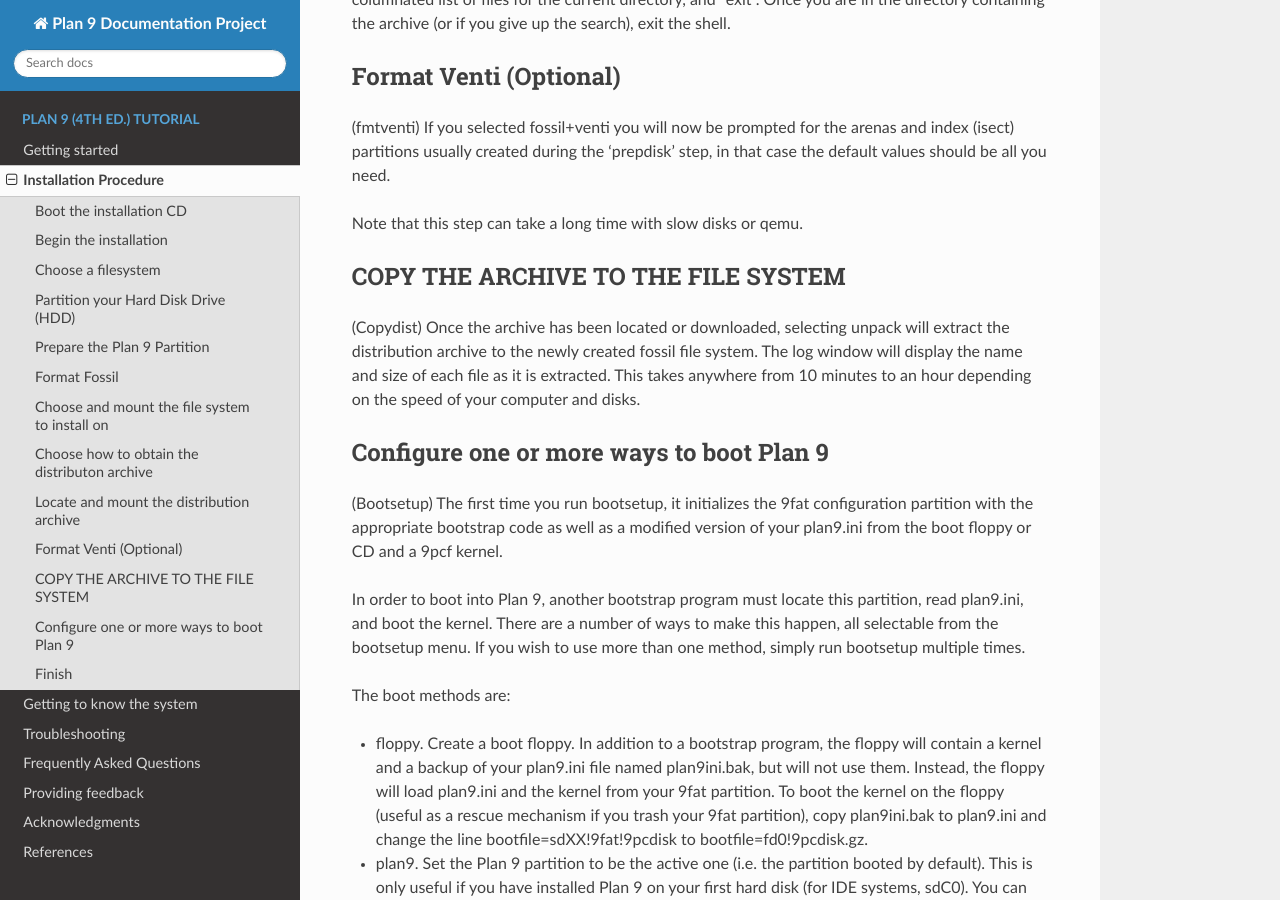
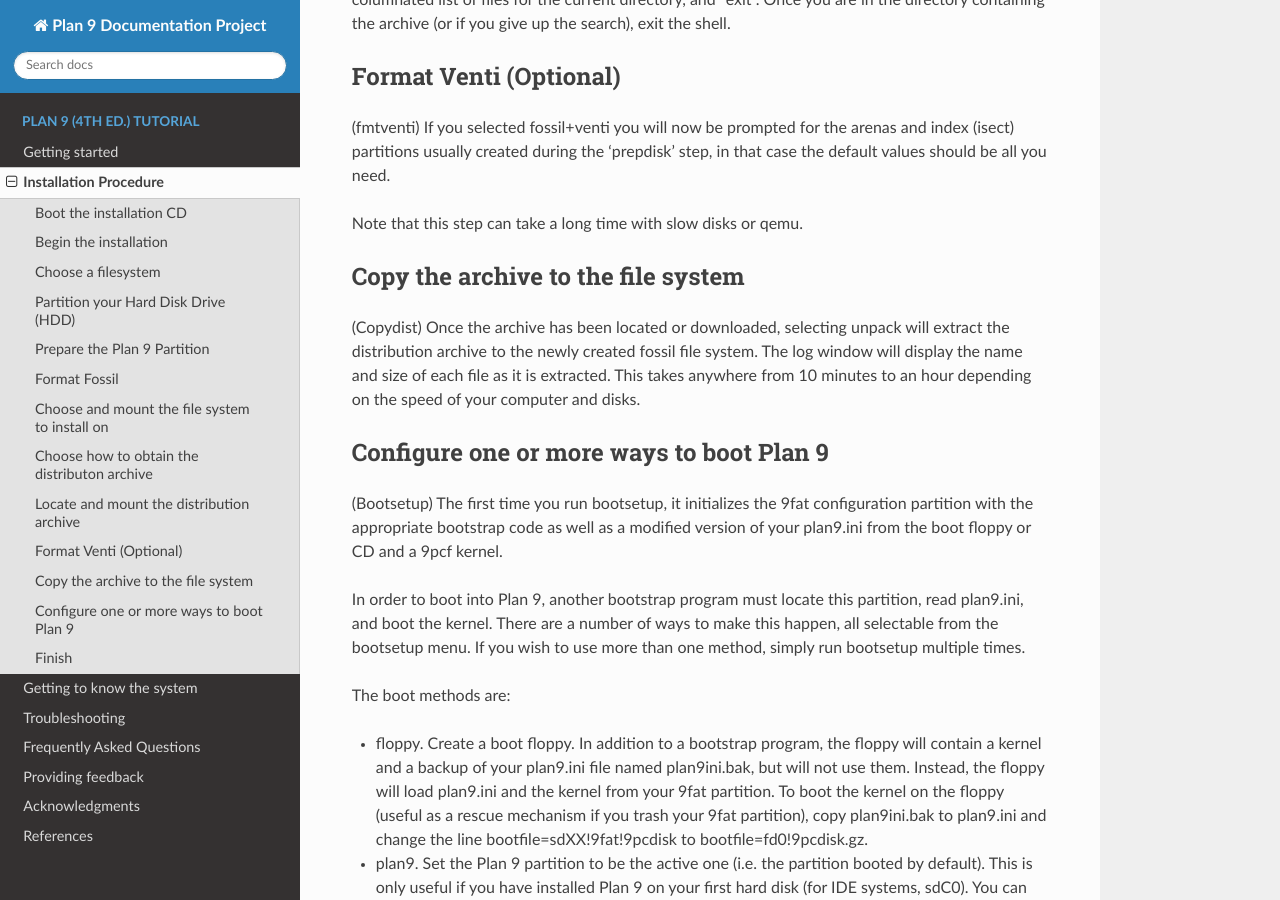
Before and after one commit to tip9ug/plan9-4th-edition-tutorial, a Sphinx documentation site: the page built from source/user/installation.md, in a window 1280 px wide and 900 px high, scrolled down 5501 px. Built offline with Sphinx 7.4.7 and the Read the Docs theme 2.0.0, drawn with Linux system fonts in a browser that asks for light colours.

Commit message:
Set mix case

```diff
--- a/source/user/installation.md
+++ b/source/user/installation.md
@@ -165,7 +165,7 @@
 
 Note that this step can take a long time with slow disks or qemu.
 
-### COPY THE ARCHIVE TO THE FILE SYSTEM
+### Copy the archive to the file system
 
 (Copydist) Once the archive has been located or downloaded, selecting unpack will extract the distribution archive to the newly created fossil file system. The log window will display the name and size of each file as it is extracted. This takes anywhere from 10 minutes to an hour depending on the speed of your computer and disks.
 
```
